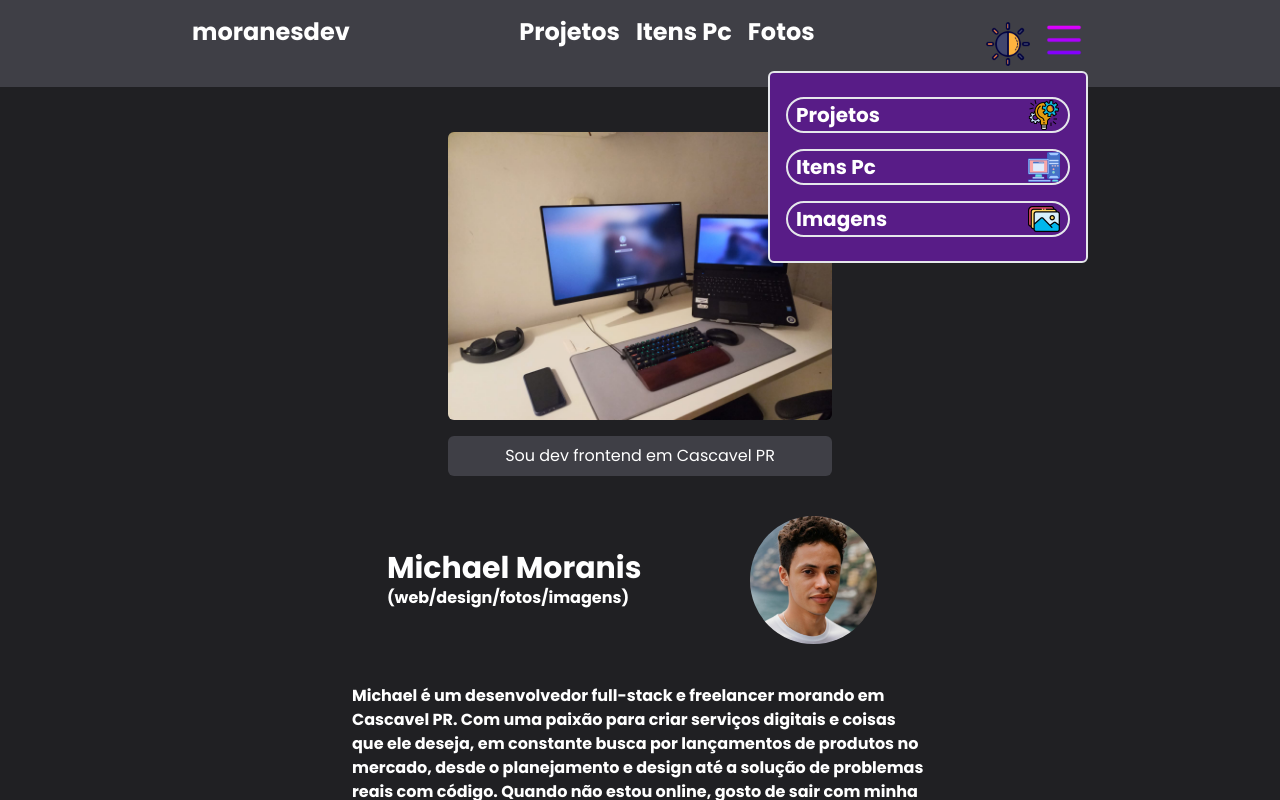
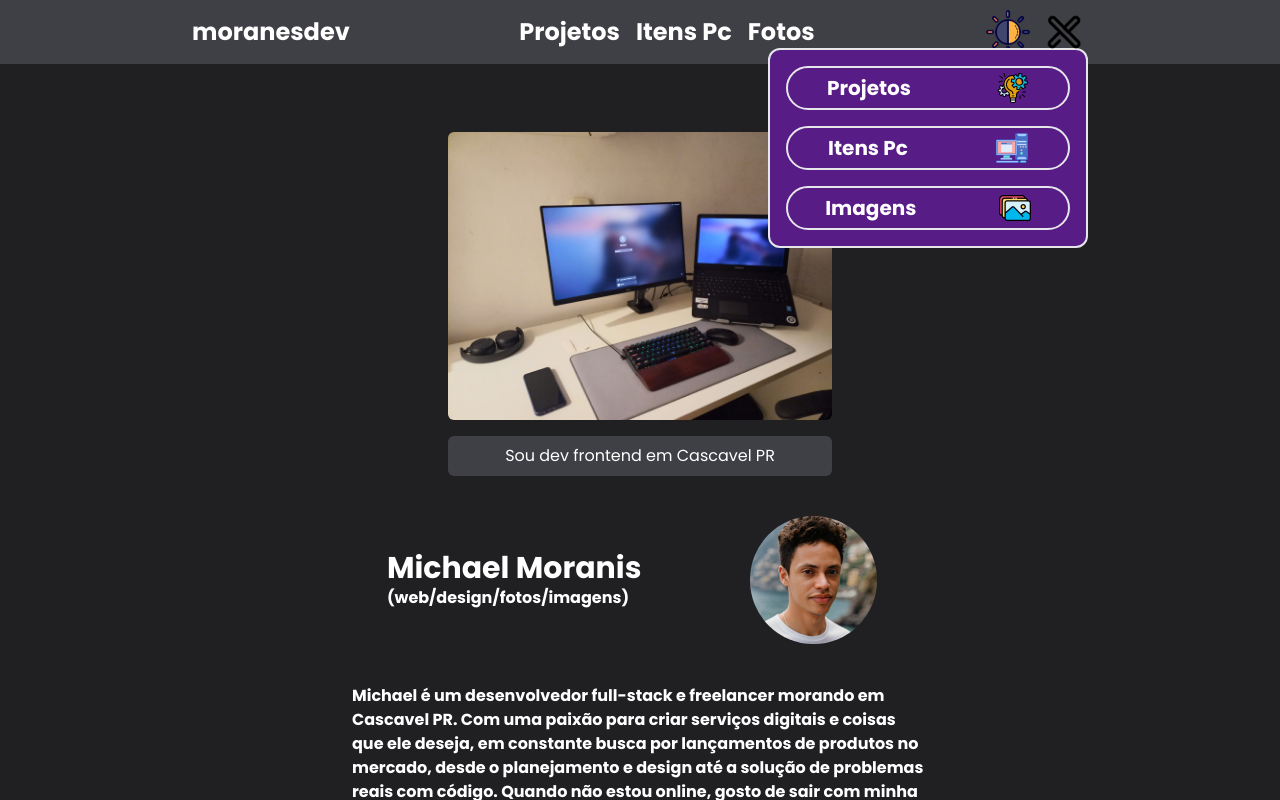
Before and after one commit to MichaelMoranis/portifolio, a React (Vite) app: page / in a window 1280 px wide. Both pictures are taken after a click on the button 1064 px from the left and 40 px from the top of the page. Shown: the top 800 px of the page. Built offline with nearby package versions, Linux system fonts and the light colour scheme.

Commit message:
feature: adicionando botão close no menu hamburguer

```diff
--- a/src/components/LayoutRouter/Layout.tsx
+++ b/src/components/LayoutRouter/Layout.tsx
@@ -32,15 +32,15 @@ function Layout() {
         } font-regular`}
       >
         <header
-          className={`flex items-center justify-center w-full fixed top-0 left-0 z-10 p-4 ${
+          className={`flex items-center justify-center w-full fixed top-0 left-0 z-10 p-2 ${
             darkMode ? "bg-zinc-400" : "bg-zinc-700"
           } backdrop-blur-2xl`}
         >
-          <div className="flex w-full max-w-4xl justify-between">
+          <div className="flex items-center w-full max-w-4xl justify-between">
             <h1 className="font-bold text-2xl hover:underline">
               <Link to="/">moranesdev</Link>
             </h1>
-            <ul className="gap-4 font-bold text-2xl hidden sm:flex">
+            <ul className="gap-4 font-bold text-2xl items-center hidden sm:flex">
               <li className="hover:underline"><Link to="/works">Projetos</Link></li>
               <li className="hover:underline">
                 <Link to="/setup">Itens Pc</Link>
--- a/src/components/NavigationBar/index.tsx
+++ b/src/components/NavigationBar/index.tsx
@@ -1,46 +1,104 @@
-import { useState } from "react";
+import { useEffect, useRef, useState } from "react";
+import { Link } from "react-router-dom";
 import burguerMenu from "../../assets/hambuger.png";
-import { Link } from "react-router-dom";
+import closeMenu from "../../assets/close.png";
 import projects from "../../assets/project.png";
 import images from "../../assets/images.jpeg";
 import pc from "../../assets/computer.png";
 
+// Hook personalizado
+function useOnClickOutside(
+  ref: React.RefObject<HTMLUListElement>,
+  handler: (event: Event) => void
+) {
+  useEffect(() => {
+    const listener = (event: MouseEvent | TouchEvent) => {
+      if (!ref.current || ref.current.contains(event.target as Node)) {
+        return;
+      }
+      handler(event);
+    };
+
+    document.addEventListener("mousedown", listener);
+    document.addEventListener("touchstart", listener);
+
+    return () => {
+      document.removeEventListener("mousedown", listener);
+      document.removeEventListener("touchstart", listener);
+    };
+  }, [ref, handler]);
+}
+
 function NavigationBar() {
   const [isOpen, setIsOpen] = useState(false);
+  const ref = useRef<HTMLUListElement>(null);
 
-  function openNavigation() {
+  useOnClickOutside(ref, () => setIsOpen(false));
+
+  const toggleNavigation = () => {
     setIsOpen(!isOpen);
-  }
+  };
 
   return (
-    <nav className="relative z-50">
-      <button onClick={openNavigation}>
+    <nav className="relative flex z-50">
+      {isOpen ? (
+        <>
+          <ul
+            ref={ref}
+            className="absolute right-0 top-10 w-60 md:left-auto md:right-0 md:w-80 text-white text-xl bg-purple-900 font-bold flex flex-col justify-end rounded-xl z-40 p-4 border-2 gap-4"
+          >
+            <li className="hover:underline border-2 hover:text-zinc-300 rounded-full p-1">
+              <Link
+                to="/works"
+                className="flex items-center justify-around gap-4"
+              >
+                Projetos
                 <img
-          src={burguerMenu}
-          className="h-8 w-8 md:w-12 md:h-12 rounded-full"
+                  className="w-8 h-8"
+                  src={projects}
+                  alt="icones de projetos"
                 />
-      </button>
-      {isOpen && (
-        <ul className="absolute right-0 w-60 md:left-auto md:right-0 md:w-80 text-white text-xl bg-purple-900 font-bold flex flex-col justify-between items-center rounded-md z-50 p-4 border-2">
-          <li className="hover:underline border-2 hover:text-zinc-300 rounded-full w-full m-2">
-            <Link to="/works" className="flex items-center justify-between gap-4 px-2">
-              Projetos
-              <img className="w-8 h-8" src={projects} alt="icones de projetos" />
               </Link>
             </li>
-          <li className="hover:underline border-2 hover:text-zinc-300 rounded-full w-full m-2">
-            <Link to="/setup" className="flex items-center justify-between gap-4 px-2">
+            <li className="hover:underline border-2 hover:text-zinc-300 rounded-full p-1">
+              <Link
+                to="/setup"
+                className="flex items-center justify-around gap-4"
+              >
                 Itens Pc
                 <img className="w-8 h-8" src={pc} alt="icones de projetos" />
               </Link>
             </li>
-          <li className="hover:underline border-2 hover:text-zinc-300 rounded-full w-full m-2">
-            <Link to="/images" className="flex items-center justify-between gap-4 px-2">
+            <li className="hover:underline border-2 hover:text-zinc-300 rounded-full p-1">
+              <Link
+                to="/images"
+                className="flex items-center justify-around gap-4"
+              >
                 Imagens
-              <img className="w-8 h-8" src={images} alt="icones de projetos" />
+                <img
+                  className="w-8 h-8"
+                  src={images}
+                  alt="icones de projetos"
+                />
               </Link>
             </li>
           </ul>
+          <button onClick={toggleNavigation} className="z-50">
+            <img
+              src={closeMenu}
+              className="h-8 w-8 md:w-12 md:h-12 rounded-full"
+              alt="Menu"
+            />
+          </button>
+        </>
+      ) : (
+        <button onClick={toggleNavigation} className="z-50">
+        <img
+          src={burguerMenu}
+          className="h-8 w-8 md:w-12 md:h-12 rounded-full"
+          alt="Menu"
+        />
+      </button>
       )}
     </nav>
   );
```
Also changed, not shown: src/assets/close.png (added). Lines whose indentation alone changed are shown as unchanged.
